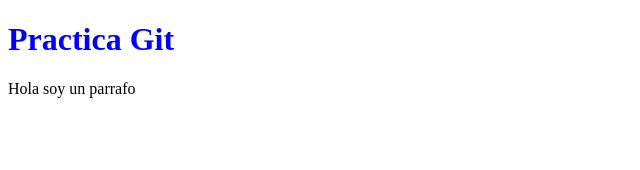
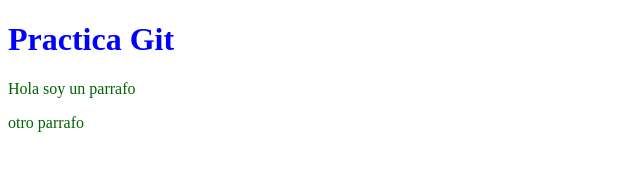
Before and after one commit to eliam96/clasegit, a plain HTML site: page index.html in a window 1280 px wide. Shown: the whole page, without its empty margins (0-640 px from the left). Drawn offline with Linux system fonts and the light colour scheme.

Commit message:
Cambios en los estilos y nuevos parrafos en los html

```diff
--- a/css/estilos.css
+++ b/css/estilos.css
@@ -1,3 +1,7 @@
 h1{
     color: blue;
 }
+
+p{
+    color: darkgreen;
+}
--- a/index.html
+++ b/index.html
@@ -10,5 +10,6 @@
 <body>
     <h1>Practica Git</h1>
     <p>Hola soy un parrafo</p>
+    <p>otro parrafo</p>
 </body>
 </html>
```
Also changed, not shown: internas/contacto.html (+1 -0 lines).
